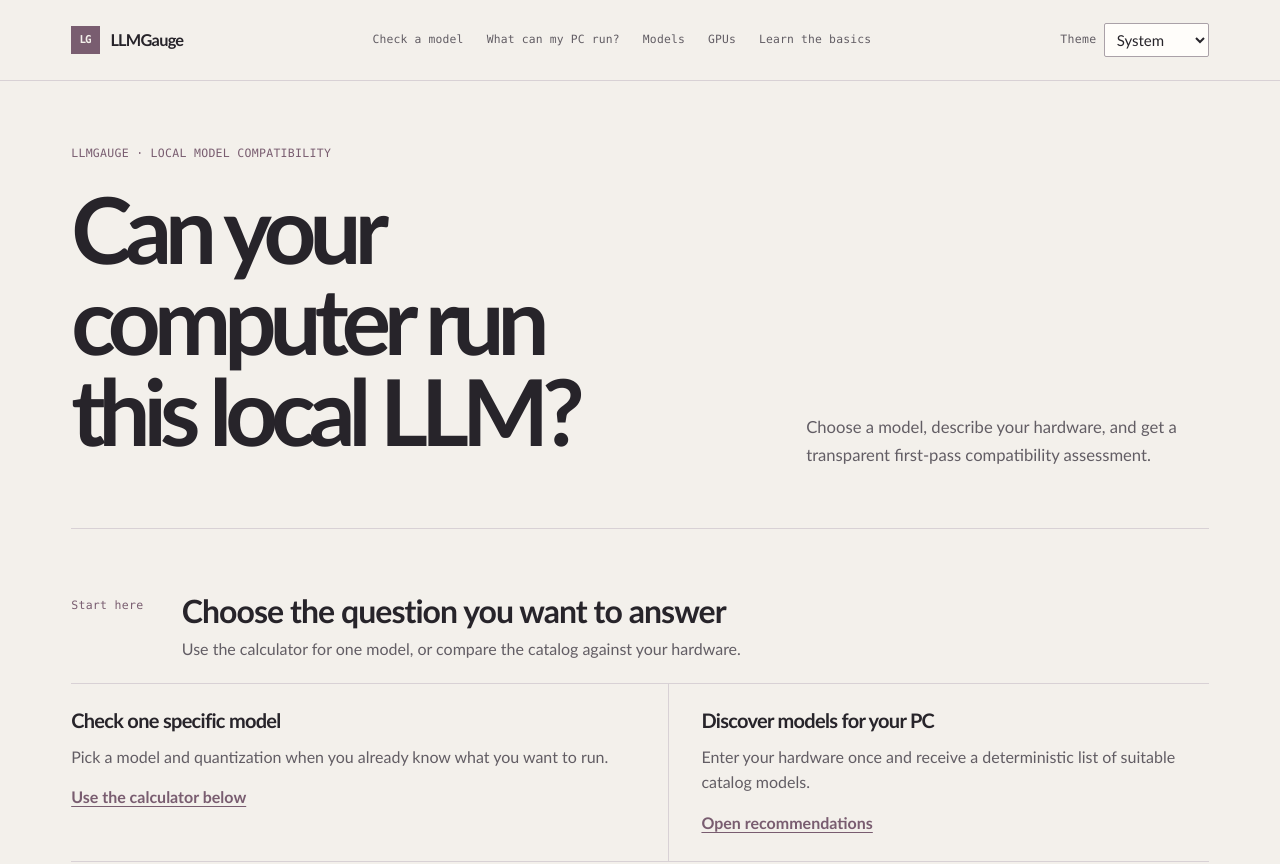
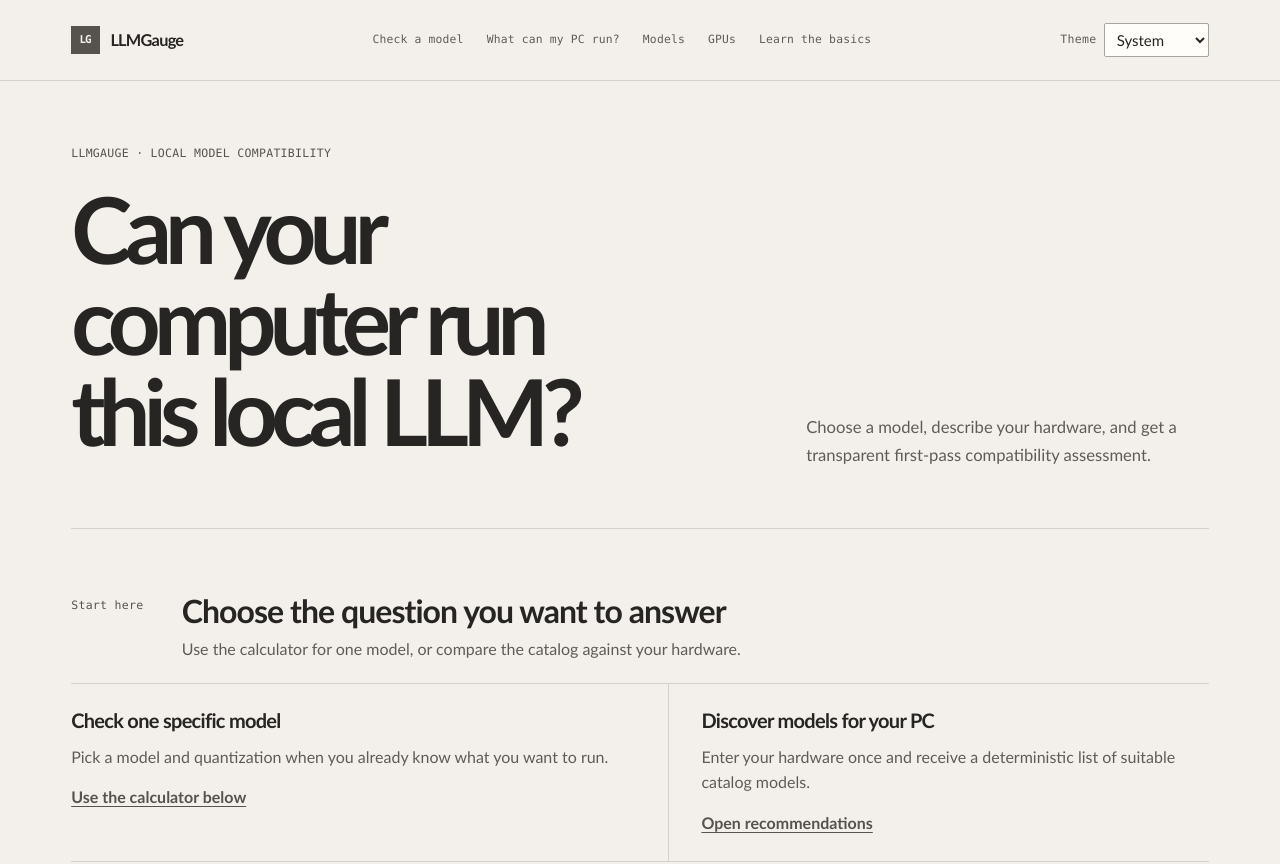
Before and after one commit to sage-yeti/LLMGauge, a Next.js app: page / in a window 1280 px wide. Shown: the top 864 px of the page. Built offline with nearby package versions, Linux system fonts and the light colour scheme; no server answers.

Commit message:
Use a neutral graphite theme palette

```diff
--- a/src/app/globals.css
+++ b/src/app/globals.css
@@ -1,24 +1,24 @@
 :root {
   color-scheme: light;
-  --ink: #27242a;
-  --muted: #625d64;
+  --ink: #262523;
+  --muted: #5f5c57;
   --surface: #f3f0eb;
   --card: #fbf9f5;
-  --line: #d8d1d5;
-  --accent: #795d70;
-  --action-bg: #584753;
-  --action-hover: #40323d;
+  --line: #d5d2cd;
+  --accent: #56534e;
+  --action-bg: #484744;
+  --action-hover: #363533;
   --control-bg: #fffdfa;
-  --control-border: #aaa1a8;
+  --control-border: #a8a49d;
   --disabled-bg: #e8e3df;
-  --disabled-ink: #625d64;
+  --disabled-ink: #5f5c57;
   --subtle-panel: #f0ece8;
   --scan-panel: #f7f4ef;
   --runtime-panel: #f7f4ef;
   --success-panel: #e9f0e9;
   --success-panel-ink: #405c49;
-  --cpu-color: #615d63;
-  --focus-ring: #795d70;
+  --cpu-color: #5c5a56;
+  --focus-ring: #484744;
   --success: #3d7451;
   --warning: #855c19;
   --danger: #9a4545;
@@ -30,25 +30,25 @@
 }
 :root[data-theme="dark"] {
   color-scheme: dark;
-  --ink: #f1edf0;
-  --muted: #b8b0b8;
-  --surface: #171619;
-  --card: #211f23;
-  --line: #403b42;
-  --accent: #c3aabd;
-  --action-bg: #80677a;
-  --action-hover: #967c90;
-  --control-bg: #1b191d;
-  --control-border: #706774;
-  --disabled-bg: #302d32;
-  --disabled-ink: #bab2ba;
-  --subtle-panel: #1d1b20;
-  --scan-panel: #1d1b20;
-  --runtime-panel: #1d1b20;
+  --ink: #f0efec;
+  --muted: #b8b6b0;
+  --surface: #171716;
+  --card: #222220;
+  --line: #403f3b;
+  --accent: #d2d0ca;
+  --action-bg: #4b4a46;
+  --action-hover: #63625d;
+  --control-bg: #1b1a18;
+  --control-border: #77756f;
+  --disabled-bg: #302f2c;
+  --disabled-ink: #bab8b2;
+  --subtle-panel: #1d1c1a;
+  --scan-panel: #1d1c1a;
+  --runtime-panel: #1d1c1a;
   --success-panel: #202c24;
   --success-panel-ink: #c0d4c4;
-  --cpu-color: #b8b0b8;
-  --focus-ring: #c3aabd;
+  --cpu-color: #b9b7b0;
+  --focus-ring: #efeee9;
   --success: #9cc5a5;
   --warning: #e5bf7b;
   --danger: #eea1a1;
@@ -56,25 +56,25 @@
 @media (prefers-color-scheme: dark) {
   :root:not([data-theme]) {
     color-scheme: dark;
-    --ink: #f1edf0;
-    --muted: #b8b0b8;
-    --surface: #171619;
-    --card: #211f23;
-    --line: #403b42;
-    --accent: #c3aabd;
-    --action-bg: #80677a;
-    --action-hover: #967c90;
-    --control-bg: #1b191d;
-    --control-border: #706774;
-    --disabled-bg: #302d32;
-    --disabled-ink: #bab2ba;
-    --subtle-panel: #1d1b20;
-    --scan-panel: #1d1b20;
-    --runtime-panel: #1d1b20;
+    --ink: #f0efec;
+    --muted: #b8b6b0;
+    --surface: #171716;
+    --card: #222220;
+    --line: #403f3b;
+    --accent: #d2d0ca;
+    --action-bg: #4b4a46;
+    --action-hover: #63625d;
+    --control-bg: #1b1a18;
+    --control-border: #77756f;
+    --disabled-bg: #302f2c;
+    --disabled-ink: #bab8b2;
+    --subtle-panel: #1d1c1a;
+    --scan-panel: #1d1c1a;
+    --runtime-panel: #1d1c1a;
     --success-panel: #202c24;
     --success-panel-ink: #c0d4c4;
-    --cpu-color: #b8b0b8;
-    --focus-ring: rgba(195, 170, 189, 0.78);
+    --cpu-color: #b9b7b0;
+    --focus-ring: rgba(239, 238, 233, 0.82);
     --success: #9cc5a5;
     --warning: #e5bf7b;
     --danger: #eea1a1;
@@ -192,7 +192,7 @@ h1 {
   background: var(--card);
   border: 1px solid var(--line);
   border-radius: 18px;
-  box-shadow: 0 14px 36px rgba(23, 32, 42, 0.06);
+  box-shadow: 0 14px 36px rgba(0, 0, 0, 0.06);
 }
 .calculator-card {
   padding: 2rem;
@@ -646,7 +646,7 @@ h1 {
   border: 1px solid var(--line);
   border-left: 5px solid var(--cpu-color);
   border-radius: 14px;
-  box-shadow: 0 10px 24px rgba(23, 32, 42, 0.05);
+  box-shadow: 0 10px 24px rgba(0, 0, 0, 0.05);
   padding: 1.25rem;
 }
 .recommendation-card.result-gpu-capable {
@@ -789,7 +789,7 @@ h1 {
   background: var(--card);
   border: 1px solid var(--line);
   border-radius: 14px;
-  box-shadow: 0 10px 24px rgba(23, 32, 42, 0.04);
+  box-shadow: 0 10px 24px rgba(0, 0, 0, 0.04);
   padding: clamp(1.25rem, 4vw, 2.25rem);
 }
 .guide-section + .guide-section {
@@ -821,7 +821,7 @@ h1 {
   background: var(--card);
   border: 1px solid var(--line);
   border-radius: 14px;
-  box-shadow: 0 10px 24px rgba(23, 32, 42, 0.04);
+  box-shadow: 0 10px 24px rgba(0, 0, 0, 0.04);
   margin-top: 1.25rem;
   padding: 1.5rem;
 }
@@ -932,7 +932,7 @@ h1 {
   background: var(--card);
   border: 1px solid var(--line);
   border-radius: 14px;
-  box-shadow: 0 10px 24px rgba(23, 32, 42, 0.04);
+  box-shadow: 0 10px 24px rgba(0, 0, 0, 0.04);
   padding: 1.25rem;
 }
 .catalog-index-card h2 {
@@ -1002,7 +1002,7 @@ h1 {
   background: var(--card);
   border: 1px solid var(--line);
   border-radius: 14px;
-  box-shadow: 0 10px 24px rgba(23, 32, 42, 0.04);
+  box-shadow: 0 10px 24px rgba(0, 0, 0, 0.04);
   margin-top: 1.25rem;
   padding: 1.5rem;
 }
```
